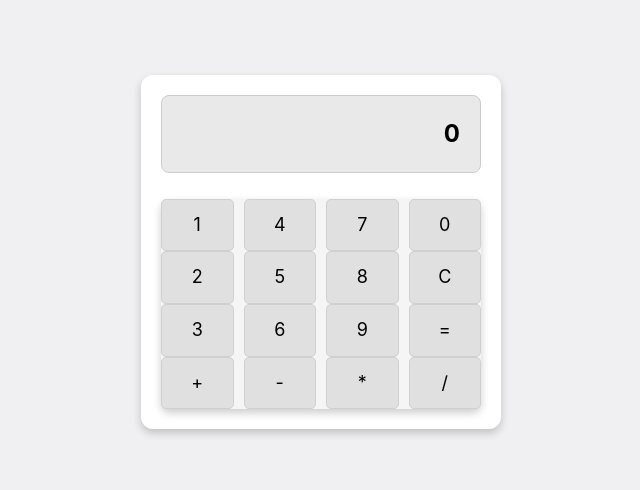
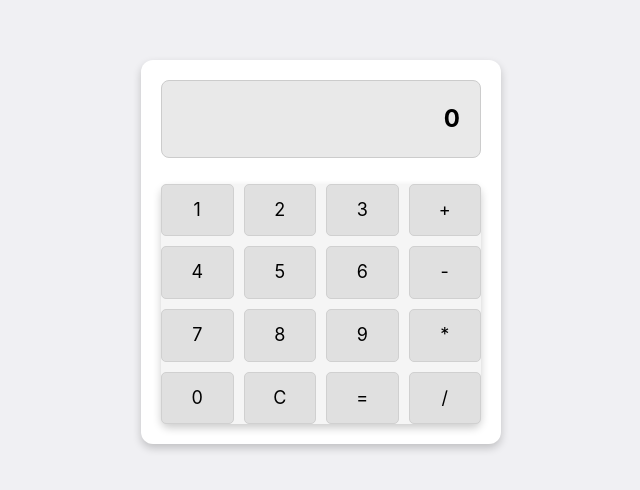
Before and after one commit to valentyna88/fcc-project, a React (Vite) app: page / in a window 1280 px wide. Shown: the part 148-638 px from the top of the page, without its empty margins (319-959 px from the left). Built offline with nearby package versions, Linux system fonts and the light colour scheme.

Commit message:
Add display of numbers on the display

```diff
--- a/src/components/App/App.jsx
+++ b/src/components/App/App.jsx
@@ -4,12 +4,21 @@ import Display from '../Display/Display';
 import Layout from '../Layout/Layout';
 
 const App = () => {
+  // Стан для зберігання значення на дисплеї
   const [displayValue, setDisplayValue] = useState('0');
+
+  // Функція для обробки натискань кнопок
+  const handleButtonClick = label => {
+    // Якщо це цифра, додаємо її до значення дисплея
+    if (!isNaN(label)) {
+      setDisplayValue(prev => (prev === '0' ? label : prev + label));
+    }
+  };
 
   return (
     <Layout>
       <Display value={displayValue} />
-      <ButtonBox />
+      <ButtonBox onButtonClick={handleButtonClick} />
     </Layout>
   );
 };
--- a/src/components/ButtonBox/ButtonBox.jsx
+++ b/src/components/ButtonBox/ButtonBox.jsx
@@ -2,7 +2,7 @@ import css from './ButtonBox.module.css';
 
 import Button from '../../components/Button//Button';
 
-const ButtonBox = () => {
+const ButtonBox = ({ onButtonClick }) => {
   const buttons = [
     ['1', '2', '3', '+'],
     ['4', '5', '6', '-'],
@@ -12,12 +12,8 @@ const ButtonBox = () => {
 
   return (
     <div className={css.buttonBox}>
-      {buttons.map((row, index) => (
-        <div key={index} className={css.row}>
-          {row.map(label => (
-            <Button key={label} label={label} />
-          ))}
-        </div>
+      {buttons.flat().map(label => (
+        <Button key={label} label={label} onClick={onButtonClick} />
       ))}
     </div>
   );
```
